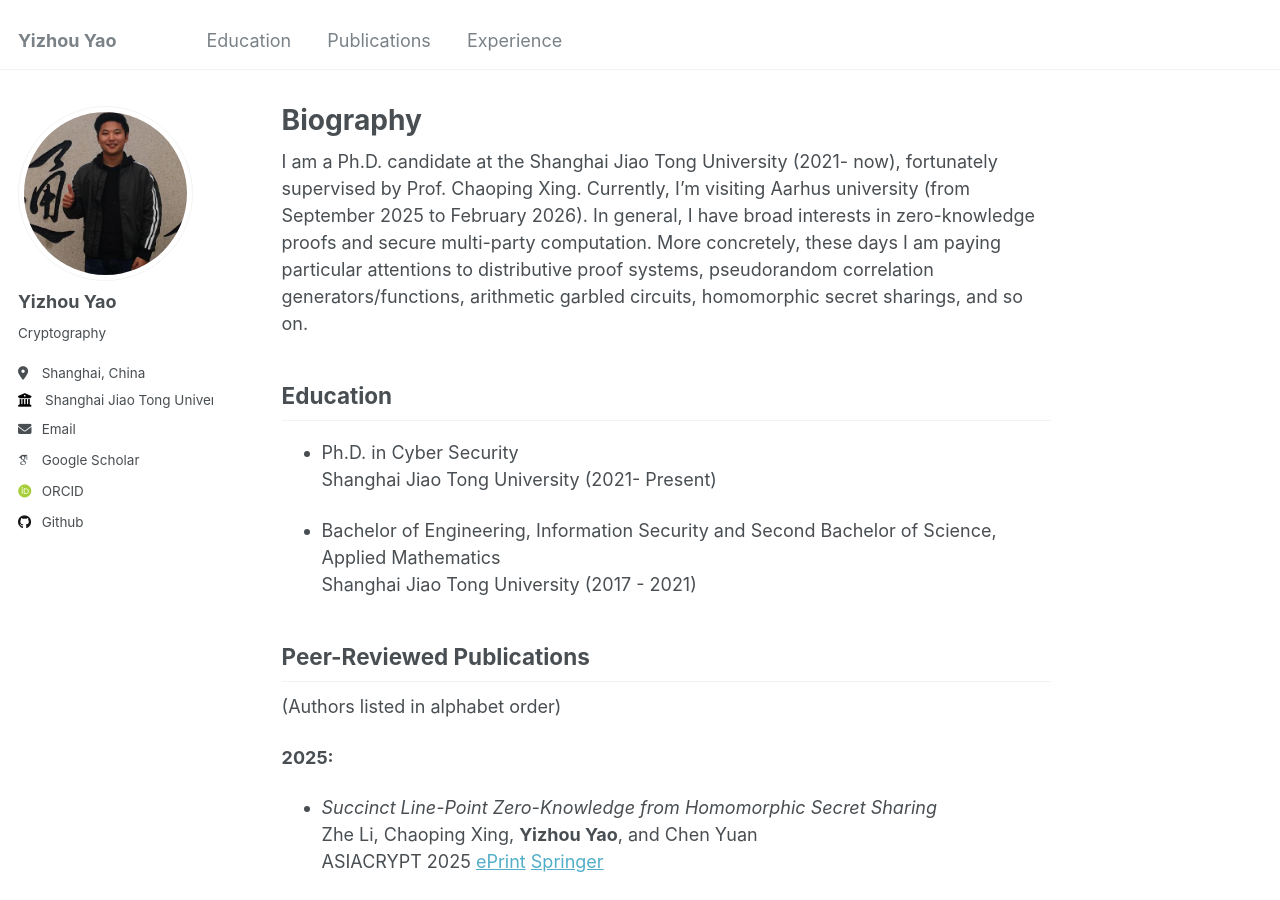
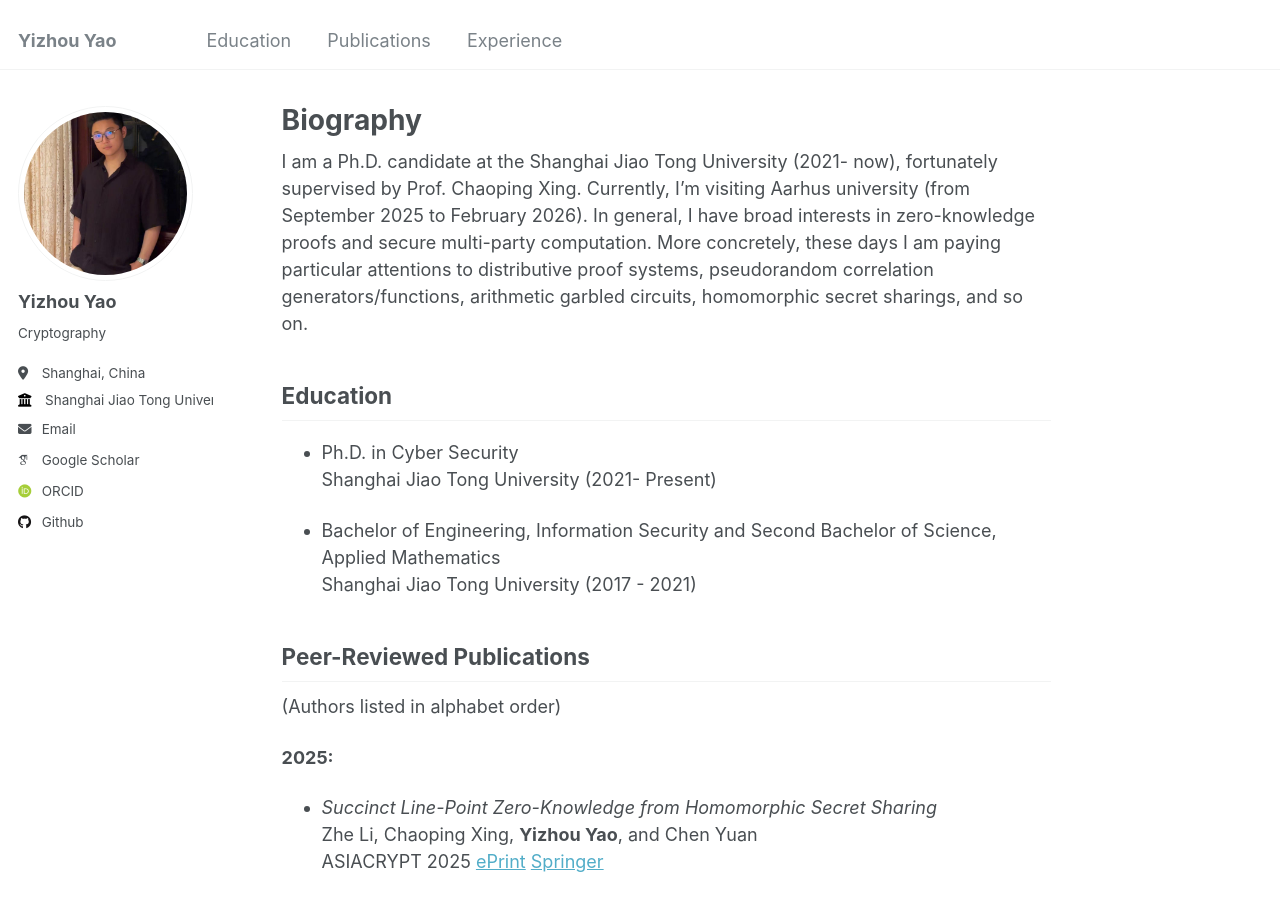
Before and after one commit to sjtu-YizhouYao/sjtu-YizhouYao.github.io, a Jekyll site: the page built from _pages/about.md, in a window 1280 px wide and 900 px high. Built offline with Jekyll 4.4.1, drawn with Linux system fonts in a browser that asks for light colours; some web fonts are replaced.

Commit message:
Update _config.yml

```diff
--- a/_config.yml
+++ b/_config.yml
@@ -21,7 +21,7 @@ repository               : "sjtu-YizhouYao.github.io"
 #               Additional customization can be done by editing /_includes/author-profile.html
 author:
   # Biographic information
-  avatar           : "YYZ3.jpg"
+  avatar           : "Yizhou-Yao.jpg"
   name             : "Yizhou Yao"
   pronouns         : # example: "she/her"
   bio              : "Cryptography"
```
